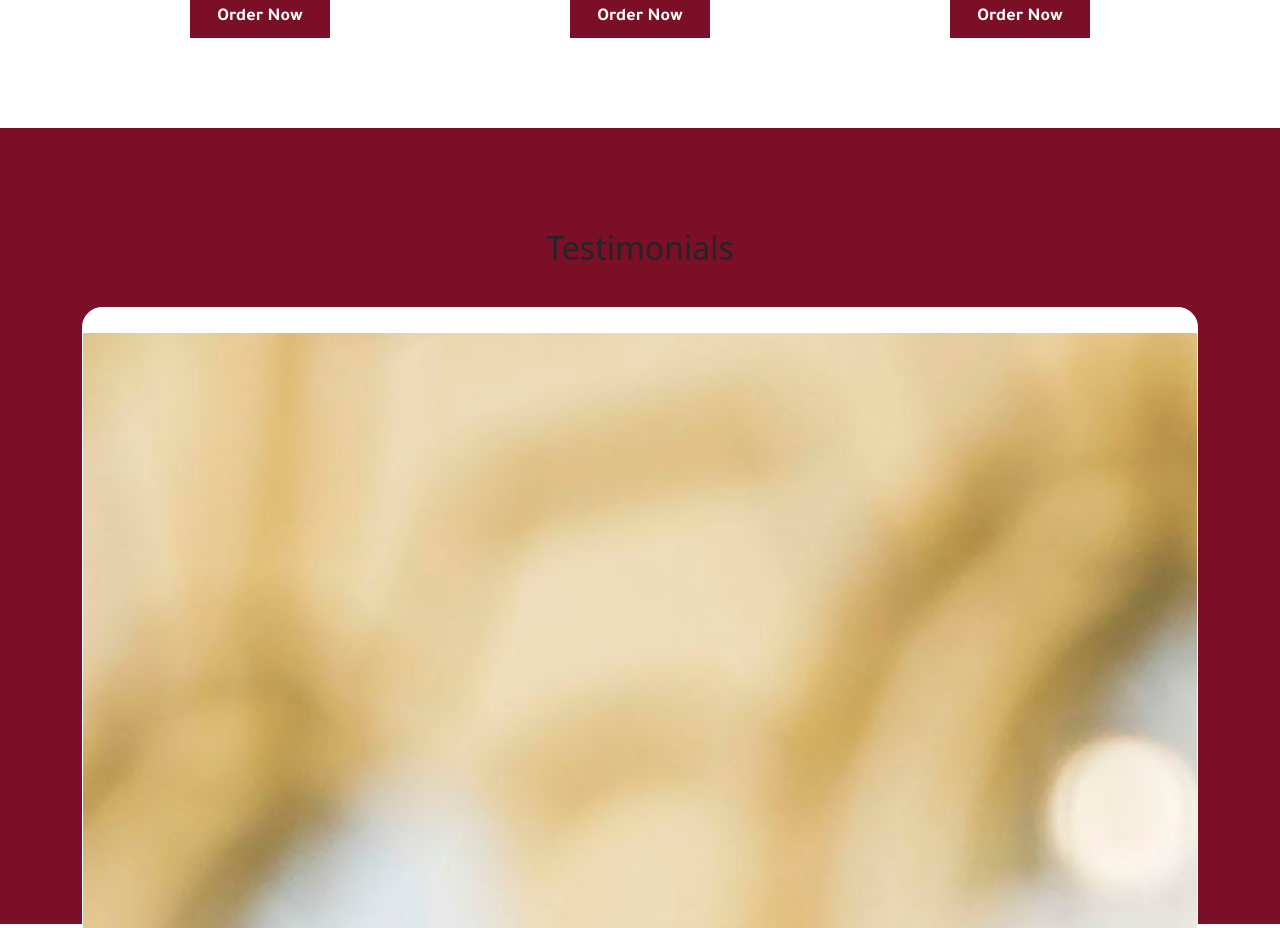
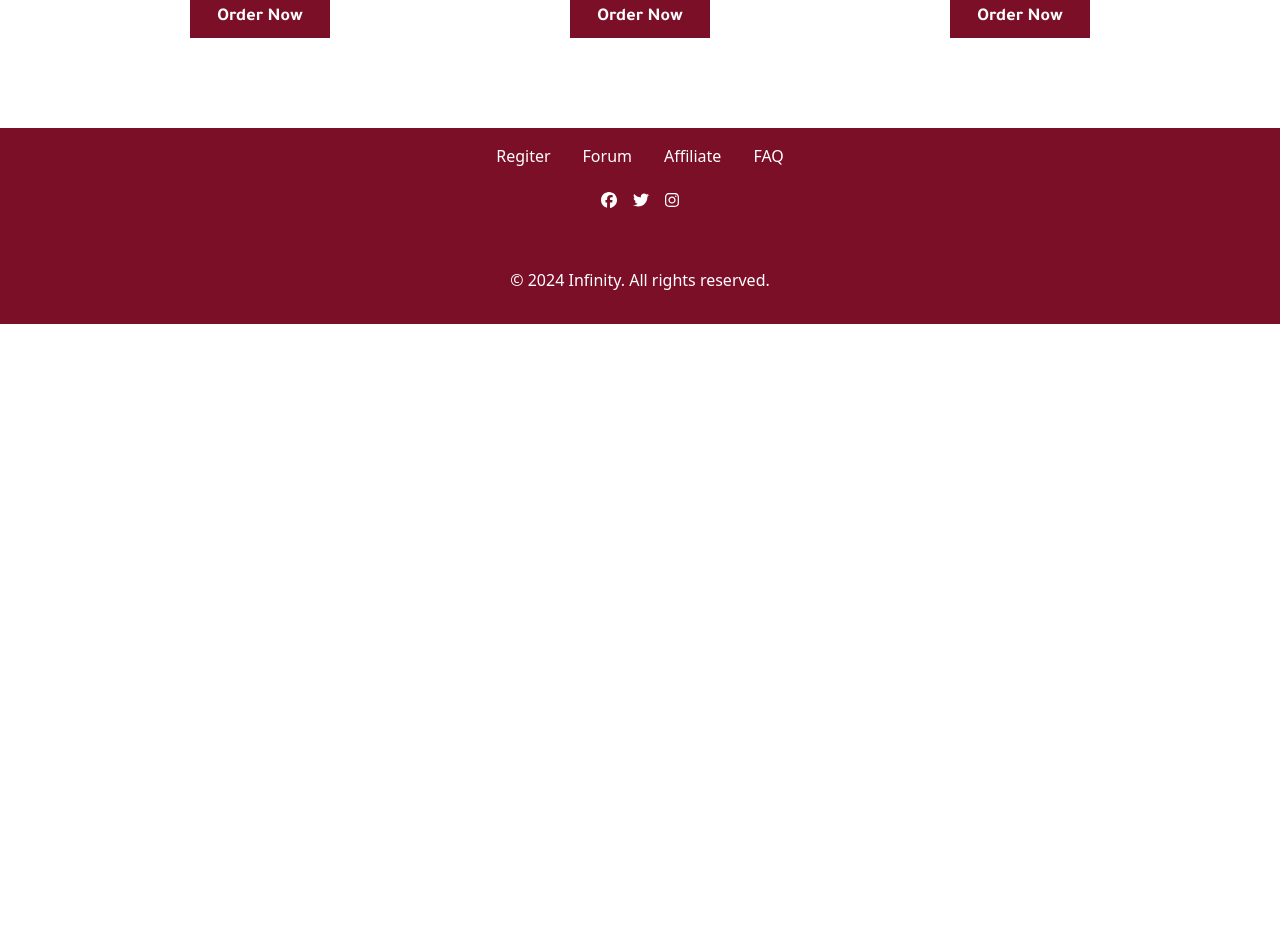
Before and after one commit to Yousra-Zahra-LATER/ReactBootstrap-Ecommerce-Template, a React (Create React App) app: page / in a window 1280 px wide. Shown: the part 3300-4228 px from the top of the page. After the commit the page ends 3624 px from the top, so only its background shows below. Built offline with nearby package versions, Linux system fonts and the light colour scheme.

Commit message:
"Last Commit"

```diff
--- a/src/component/Home/Carsousels.js
+++ b/src/component/Home/Carsousels.js
@@ -13,7 +13,7 @@ function DarkVariantExample() {
     <Carousel >
       <Carousel.Item>
         <img
-          src={item1}
+          src=''
           alt="First slide"
         />
         <Carousel.Caption>
@@ -27,7 +27,7 @@ function DarkVariantExample() {
       <Carousel.Item>
         <img
 
-          src={item1}
+          src=''
           alt="Second slide"
         />
         <Carousel.Caption>
@@ -43,7 +43,7 @@ function DarkVariantExample() {
       </Carousel.Item>
       <Carousel.Item>
         <img
-          src={item1}
+          src=''
           alt="Third slide"
         />
         <Carousel.Caption>
--- a/src/component/Home/Home.js
+++ b/src/component/Home/Home.js
@@ -10,7 +10,7 @@ export default function Home() {
      <Header/>
      <SectionNumber/>
      <About/>
-     <DarkVariantExample/>
+
 
      </Fragment>
   )
```
